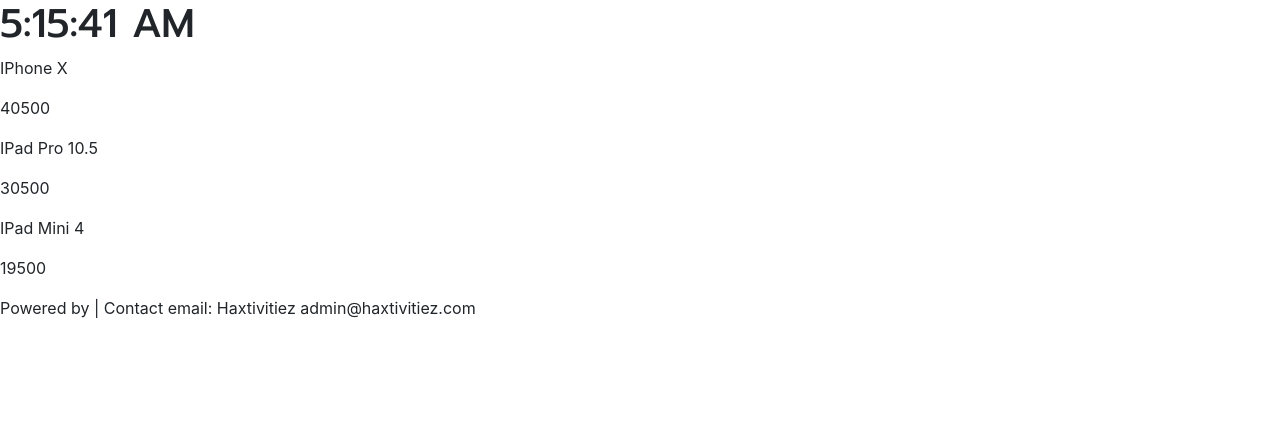
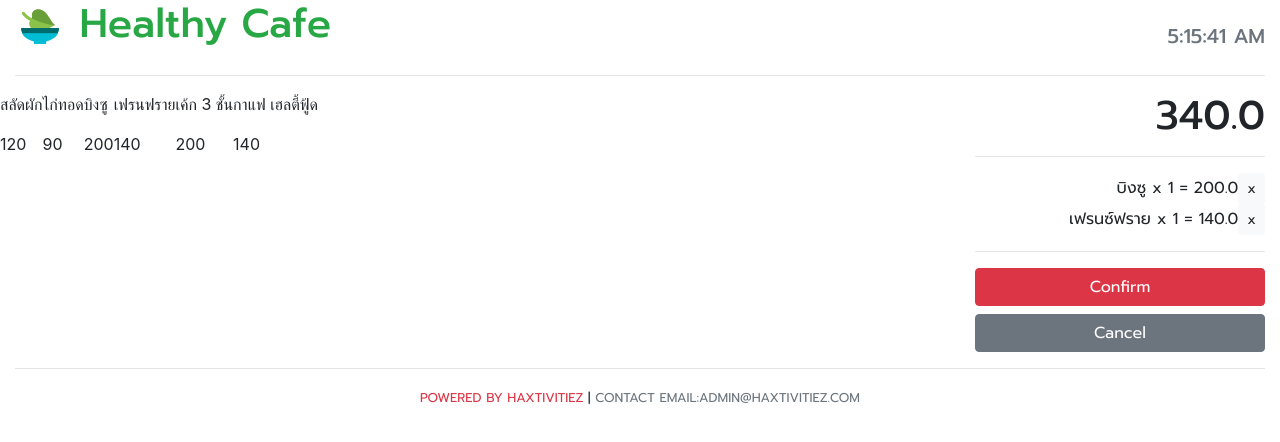
Before and after one commit to un4ckn0wl3z/react-ground-up, a React (Create React App) app in the folder clientuix/: page / in a window 1280 px wide. Shown: the top 442 px of the page. Built offline with nearby package versions, Linux system fonts and the light colour scheme; the HTML template or start-up script is replaced by a standard one.

Commit message:
display product

```diff
--- a/clientuix/src/App.js
+++ b/clientuix/src/App.js
@@ -2,16 +2,34 @@
 import React, { Component } from 'react';
 import Header from './components/Header';
 import Footer from './components/Footer';
-import ProductItem from './components/product/ProductItem';
+import Monitor from './components/monitor/Monitor';
+class App extends Component {
 
-class App extends Component {
+  constructor(props) {
+    super(props);
+    this.state = {
+      products: ''
+    }
+  }
+
+  componentDidMount() {
+    this.setState({
+      products: [
+        { productId: 1, productName: "สลัดผัก", unitPrice: "120", thumbnail: "/images/product/1.jpg" },
+        { productId: 2, productName: "ไก่ทอด", unitPrice: "90", thumbnail: "/images/product/2.jpg" },
+        { productId: 3, productName: "บิงซู", unitPrice: "200", thumbnail: "/images/product/3.jpg" },
+        { productId: 4, productName: "เฟรนฟราย", unitPrice: "140", thumbnail: "/images/product/4.jpg" },
+        { productId: 5, productName: "เค้ก 3 ชั้น", unitPrice: "200", thumbnail: "/images/product/5.jpg" },
+        { productId: 6, productName: "กาแฟ เฮลตี้ฟู้ด", unitPrice: "140", thumbnail: "/images/product/6.jpg" }
+      ]
+    });
+  }
+
   render() {
     return (
       <div>
         <Header />
-        <ProductItem productName="IPhone X" unitPrice="40500" />
-        <ProductItem productName="IPad Pro 10.5" unitPrice="30500" />
-        <ProductItem productName="IPad Mini 4" unitPrice="19500" />
+        <Monitor products={this.state.products} />
         <Footer company="Haxtivitiez" email="admin@haxtivitiez.com" />
       </div>
     )
--- a/clientuix/src/components/Footer.js
+++ b/clientuix/src/components/Footer.js
@@ -1,10 +1,15 @@
 import React from 'react';
 
 const Footer = (props) => {
-    const {company, email} = props;
+    const { company, email } = props;
     return (
-        <div>
-            <p>Powered by | Contact email:  {company} {email}</p>
+        <div className="container-fluid" >
+            <hr />
+            <div className="text-center title text-uppercase">
+                <small>
+                    <span className="text-danger">Powered by {company}</span> | <span className="text-muted"> Contact email:{email}</span>
+                </small>
+            </div>
         </div>
     )
 }
--- a/clientuix/src/components/Header.js
+++ b/clientuix/src/components/Header.js
@@ -4,15 +4,13 @@
 
     constructor(props) {
         super(props);
-        console.log('constructor| ', props);
         this.state = {
             date: new Date()
         };
-        console.log('constructor|X< ');
     }
 
     componentDidMount() {
-        this.timerId =  setInterval(() => {
+        this.timerId = setInterval(() => {
             this.tick();
         }, 1000);
     }
@@ -32,12 +30,20 @@
     }
 
     render() {
+        const style = { height: 50 };
         return (
-            <div>
-                <h1>{this.state.date.toLocaleTimeString()}</h1>
+            <div className="container-fluid">
+                <div className="row">
+                    <div className="col-md-8 text-left">
+                        <h1 className="text-success" > <img style={style} src="/images/logo/logo.png" /> Healthy Cafe</h1>
+                    </div>
+                    <div className="col-md-4 text-right">
+                        <h5 className="text-muted mt-4">{this.state.date.toLocaleTimeString()}</h5>
+                    </div>
+                </div>
+                <hr />
             </div>
         )
     }
 }
-
 export default Header;
--- /dev/null
+++ b/clientuix/src/components/monitor/Caculator.js
@@ -0,0 +1,24 @@
+import React, { Component } from 'react';
+class Caculator extends Component {
+    render() {
+        return (
+            <div>
+                <h1 className="text-right">340.0</h1>
+                <hr />
+                <ul className="list-unstyled">
+                    <li className="text-right text-succes title">บิงซู x 1 = 200.0
+                        <button className="btn btn-light btn-sm"> x</button>
+                    </li>
+                    <li className="text-right text-succes title">เฟรนซ์ฟราย x 1 = 140.0
+                        <button className="btn btn-light btn-sm"> x</button>
+                    </li>
+                </ul>
+                <hr />
+                <button className="btn btn-block btn-danger title">Confirm</button>
+                <button className="btn btn-block btn-secondary title">Cancel</button>
+            </div>
+        );
+    }
+}
+
+export default Caculator;
--- /dev/null
+++ b/clientuix/src/components/monitor/Monitor.js
@@ -0,0 +1,23 @@
+import React, { Component } from 'react';
+import Caculator from './Caculator';
+import ProductList from '../product/ProductList';
+
+class Monitor extends Component {
+
+    render() {
+        return (
+            <div className="container-fluid">
+                <div className="row">
+                    <div className="col-md-9">
+                        <ProductList products={this.props.products} />
+                    </div>
+                    <div className="col-md-3">
+                        <Caculator />
+                    </div>
+                </div>
+            </div>
+        );
+    }
+}
+
+export default Monitor;
--- a/clientuix/src/components/product/ProductItem.js
+++ b/clientuix/src/components/product/ProductItem.js
@@ -4,7 +4,6 @@
 
     constructor(props){
         super(props);
-        console.log('constructor| ', props.productName);
     }
 
     render() {
--- /dev/null
+++ b/clientuix/src/components/product/ProductList.js
@@ -0,0 +1,22 @@
+import React, { Component } from 'react';
+import ProductItem from './ProductItem';
+class ProductList extends Component {
+
+    showProducts() {
+
+        return this.props.products && this.props.products.map(product => (
+            <ProductItem productName={product.productName} unitPrice={product.unitPrice} />
+        ));
+
+    }
+
+    render() {
+        return (
+            <div className="row">
+                {this.showProducts()}
+            </div>
+        );
+    }
+}
+
+export default ProductList;
```
Also changed, not shown: clientuix/src/App.css (line endings or trailing spaces).
